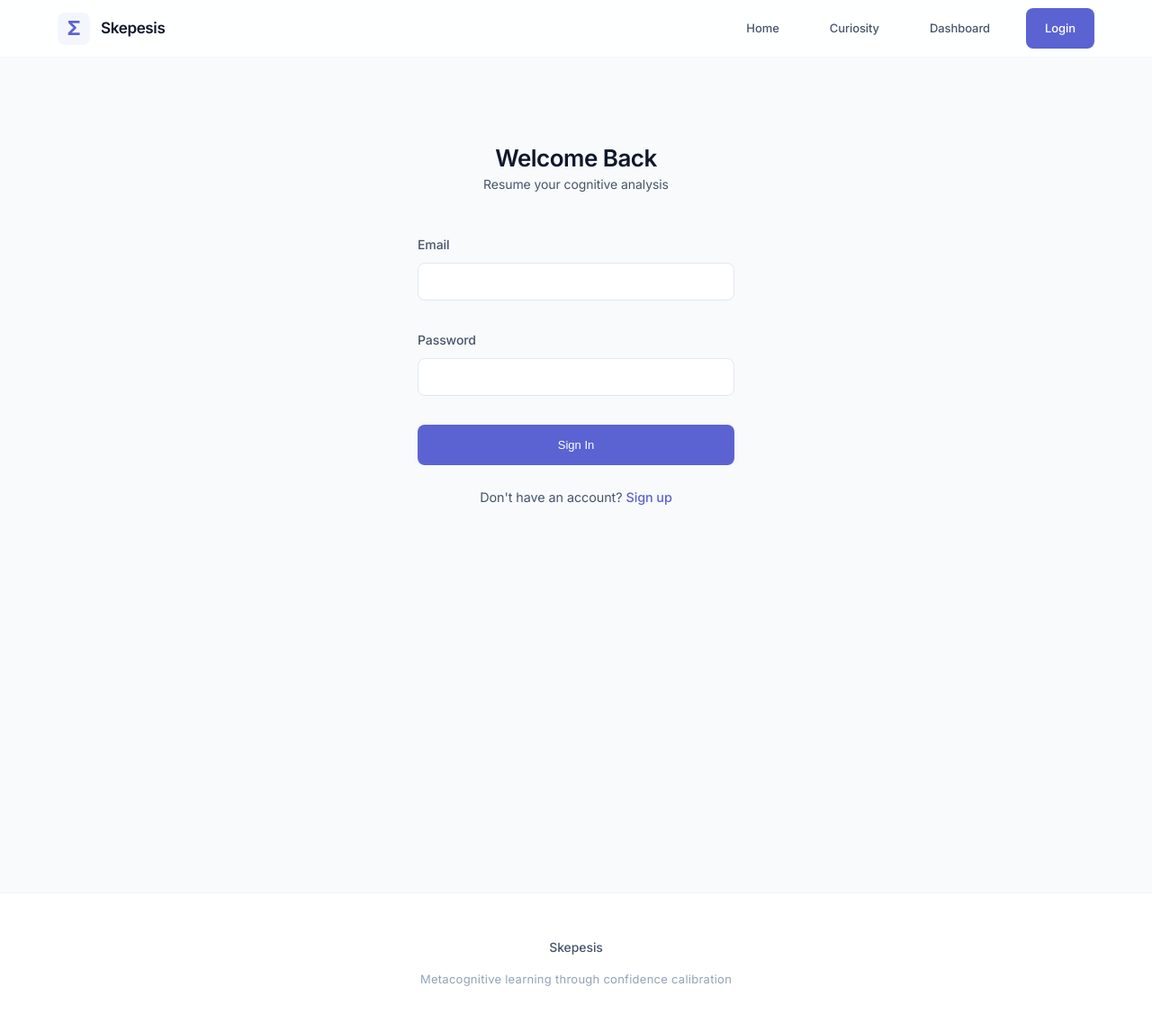
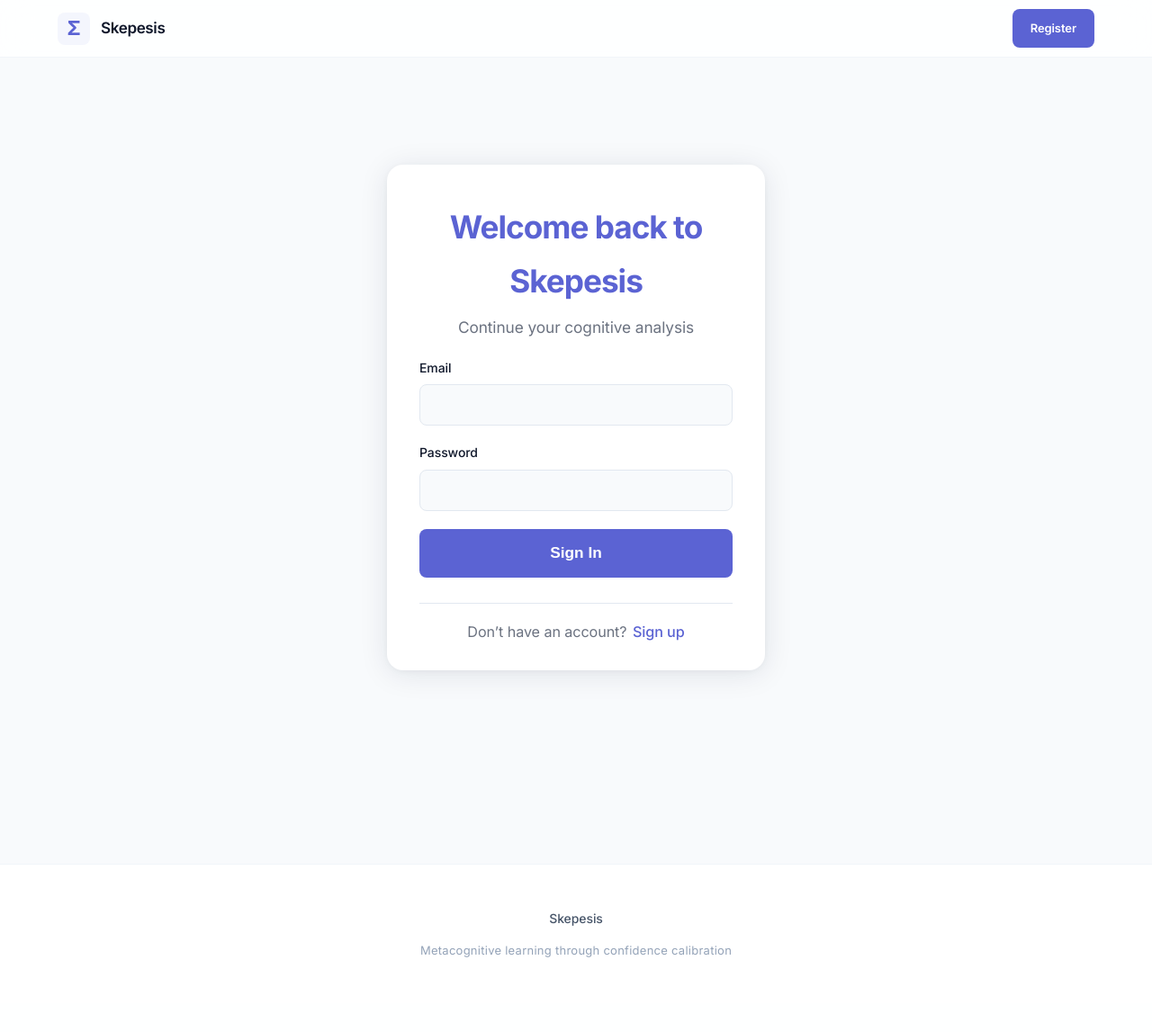
Before and after one commit to Bharat3244m/Skepesis, a FastAPI app: page /login in a window 1280 px wide. Shown: the whole page at 90% size. After the commit the page ends 1064 px from the top, so only its background shows below. Run offline with FastAPI, Linux system fonts and the light colour scheme; some libraries are stand-ins or nearby versions.

Commit message:
improved visuals of login and signup page

```diff
--- a/app/main.py
+++ b/app/main.py
@@ -1,5 +1,6 @@
 from contextlib import asynccontextmanager
 from fastapi import FastAPI, Request, HTTPException
+from fastapi.responses import RedirectResponse
 from fastapi.staticfiles import StaticFiles
 from fastapi.templating import Jinja2Templates
 from fastapi.responses import HTMLResponse, JSONResponse
@@ -119,30 +120,41 @@ templates = Jinja2Templates(directory="app/templates")
 
 @app.get("/", response_class=HTMLResponse)
 async def home(request: Request):
+    if not getattr(request.state, "user", None):
+        return RedirectResponse(url="/login")
     try:
-        # Checks for index.html, falls back to base.html if needed
         return templates.TemplateResponse("index.html", {"request": request})
     except Exception:
         return templates.TemplateResponse("base.html", {"request": request})
 
 @app.get("/quiz", response_class=HTMLResponse)
 async def quiz(request: Request):
+    if not getattr(request.state, "user", None):
+        return RedirectResponse(url="/login")
     return templates.TemplateResponse("quiz.html", {"request": request})
 
 @app.get("/results/{attempt_id}", response_class=HTMLResponse)
 async def results(request: Request, attempt_id: int):
+    if not getattr(request.state, "user", None):
+        return RedirectResponse(url="/login")
     return templates.TemplateResponse("results.html", {"request": request, "attempt_id": attempt_id})
 
 @app.get("/dashboard", response_class=HTMLResponse)
 async def dashboard(request: Request):
+    if not getattr(request.state, "user", None):
+        return RedirectResponse(url="/login")
     return templates.TemplateResponse("dashboard.html", {"request": request})
 
 @app.get("/curiosity", response_class=HTMLResponse)
 async def curiosity_solver(request: Request):
+    if not getattr(request.state, "user", None):
+        return RedirectResponse(url="/login")
     return templates.TemplateResponse("curiosity.html", {"request": request})
 
 @app.get("/attempt/{attempt_id}", response_class=HTMLResponse)
 async def attempt_details(request: Request, attempt_id: int):
+    if not getattr(request.state, "user", None):
+        return RedirectResponse(url="/login")
     return templates.TemplateResponse("attempt_details.html", {"request": request, "attempt_id": attempt_id})
 
 @app.get("/health")
--- a/app/templates/base.html
+++ b/app/templates/base.html
@@ -15,14 +15,19 @@
           <span class="brand-name">Skepesis</span>
         </div>
         <nav class="nav-links" style="display: flex; gap: 1.5rem; align-items: center; list-style: none; margin: 0; padding: 0;">
-          <a href="/" class="nav-link">Home</a>
-          <a href="/curiosity" class="nav-link">Curiosity</a>
-          <a href="/dashboard" class="nav-link">Dashboard</a>
+          {% set path = request.url.path %}
+          {% if path != '/login' and path != '/register' %}
+            <a href="/" class="nav-link">Home</a>
+            <a href="/curiosity" class="nav-link">Curiosity</a>
+            <a href="/dashboard" class="nav-link">Dashboard</a>
+          {% elif path == '/login' %}
+            <a href="/register" class="btn btn-primary" style="background: var(--color-primary); color: #fff; border: none; border-radius: var(--radius-md, 8px); font-weight: 600;">Register</a>
+          {% elif path == '/register' %}
+            <a href="/login" class="btn btn-primary" style="background: var(--color-primary); color: #fff; border: none; border-radius: var(--radius-md, 8px); font-weight: 600;">Login</a>
+          {% endif %}
           {% if request.state.user %}
             <a href="/profile" class="user-link" style="font-weight: 500;">Hello, {{ request.state.user.username }}</a>
             <a href="/logout" class="btn btn-secondary">Logout</a>
-          {% else %}
-            <a href="/login" class="btn btn-primary">Login</a>
           {% endif %}
         </nav>
       </div>
--- a/app/templates/login.html
+++ b/app/templates/login.html
@@ -3,39 +3,39 @@
 {% block title %}Login - Skepesis{% endblock %}
 
 {% block content %}
-<div class="container mt-4">
-    <div class="quiz-container" style="max-width: 400px; margin: 0 auto;">
-        <div class="header-section" style="text-align: center; margin-bottom: var(--space-6);">
-            <h2 style="font-weight: 600; color: var(--color-text);">Welcome Back</h2>
-            <p style="color: var(--color-text-muted);">Resume your cognitive analysis</p>
+<div style="min-height: 100vh; display: flex; align-items: center; justify-content: center; background: var(--color-bg);">
+    <div style="background: var(--surface, #fff); box-shadow: 0 4px 32px 0 rgba(16,30,54,0.10), 0 1.5px 6px 0 rgba(16,30,54,0.04); border-radius: 18px; max-width: 420px; width: 100%; padding: 40px 36px 28px 36px; display: flex; flex-direction: column; gap: 0;">
+        <div style="text-align: center; margin-bottom: 18px;">
+            <div style="font-size: 2.2rem; font-weight: 700; color: var(--color-primary); letter-spacing: -1px;">Welcome back to Skepesis</div>
+            <div style="color: var(--color-text-muted, #6b7280); font-size: 1.08rem; margin-top: 6px;">Continue your cognitive analysis</div>
         </div>
-
         {% if error %}
-        <div style="background-color: #fee2e2; color: #991b1b; padding: 12px; border-radius: var(--radius-md); margin-bottom: 20px; font-size: 0.9rem;">
-            {{ error }}
-        </div>
+            <div style="background-color: #fee2e2; color: #991b1b; padding: 12px; border-radius: var(--radius-md); margin-bottom: 18px; font-size: 0.98rem; text-align: center;">
+                {{ error }}
+            </div>
         {% endif %}
-
-        <form action="/login" method="post">
-            <div class="mb-4">
-                <label for="email" style="display: block; margin-bottom: 8px; font-weight: 500;">Email</label>
+        <form action="/login" method="post" style="display: flex; flex-direction: column; gap: 18px;">
+            <div>
+                <label for="email" style="display: block; margin-bottom: 7px; font-weight: 500; color: var(--color-text);">Email</label>
                 <input type="email" id="email" name="email" required
-                       style="width: 100%; padding: 12px; border: 1px solid var(--color-border); border-radius: var(--radius-md); font-family: inherit;">
+                    style="width: 100%; padding: 12px; border: 1.5px solid var(--color-border, #e5e7eb); border-radius: var(--radius-md, 8px); font-family: inherit; background: var(--color-bg); font-size: 1rem; transition: border-color 0.2s;"
+                    onfocus="this.style.borderColor='var(--color-primary)';" onblur="this.style.borderColor='var(--color-border, #e5e7eb)';">
             </div>
-
-            <div class="mb-4">
-                <label for="password" style="display: block; margin-bottom: 8px; font-weight: 500;">Password</label>
+            <div>
+                <label for="password" style="display: block; margin-bottom: 7px; font-weight: 500; color: var(--color-text);">Password</label>
                 <input type="password" id="password" name="password" required
-                       style="width: 100%; padding: 12px; border: 1px solid var(--color-border); border-radius: var(--radius-md); font-family: inherit;">
+                    style="width: 100%; padding: 12px; border: 1.5px solid var(--color-border, #e5e7eb); border-radius: var(--radius-md, 8px); font-family: inherit; background: var(--color-bg); font-size: 1rem; transition: border-color 0.2s;"
+                    onfocus="this.style.borderColor='var(--color-primary)';" onblur="this.style.borderColor='var(--color-border, #e5e7eb)';">
             </div>
-
-            <button type="submit" class="btn-primary" style="width: 100%; justify-content: center; padding: 12px;">
+            <button type="submit" class="btn-primary"
+                style="width: 100%; padding: 13px 0; font-size: 1.08rem; font-weight: 600; border-radius: var(--radius-md, 8px); margin-top: 2px;">
                 Sign In
             </button>
         </form>
-
-        <div style="text-align: center; margin-top: 24px; font-size: 0.9rem; color: var(--color-text-muted);">
-            Don't have an account? <a href="/register" style="color: var(--color-primary); text-decoration: none; font-weight: 500;">Sign up</a>
+        <div style="height: 1px; background: var(--color-border, #e5e7eb); margin: 28px 0 0 0;"></div>
+        <div style="text-align: center; margin-top: 18px; font-size: 1.01rem; color: var(--color-text-muted, #6b7280);">
+            Don’t have an account?
+            <a href="/register" style="color: var(--color-primary); text-decoration: none; font-weight: 500; margin-left: 2px;">Sign up</a>
         </div>
     </div>
 </div>
```
Also changed, not shown: app/templates/register.html (+28 -27 lines), 1 other file.
